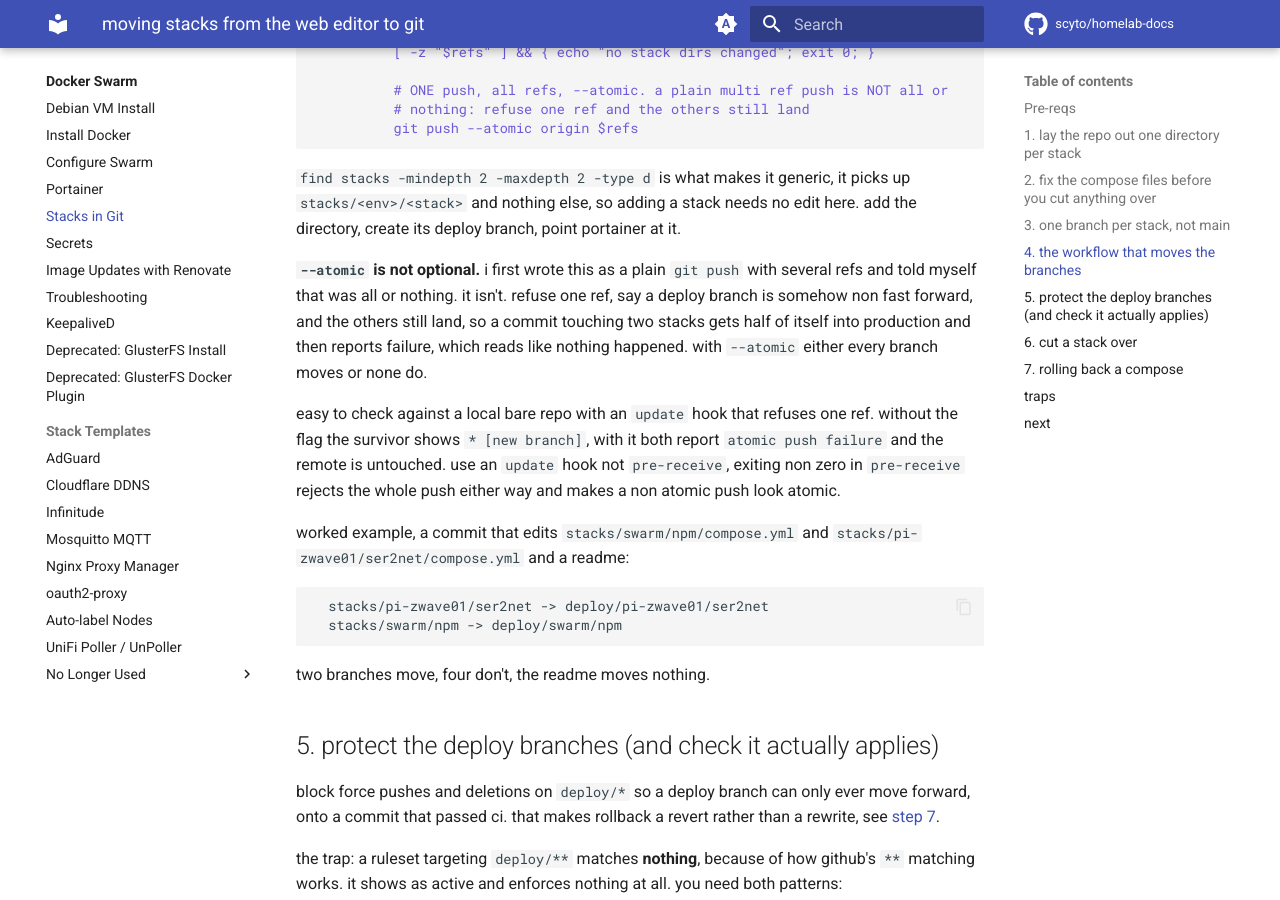
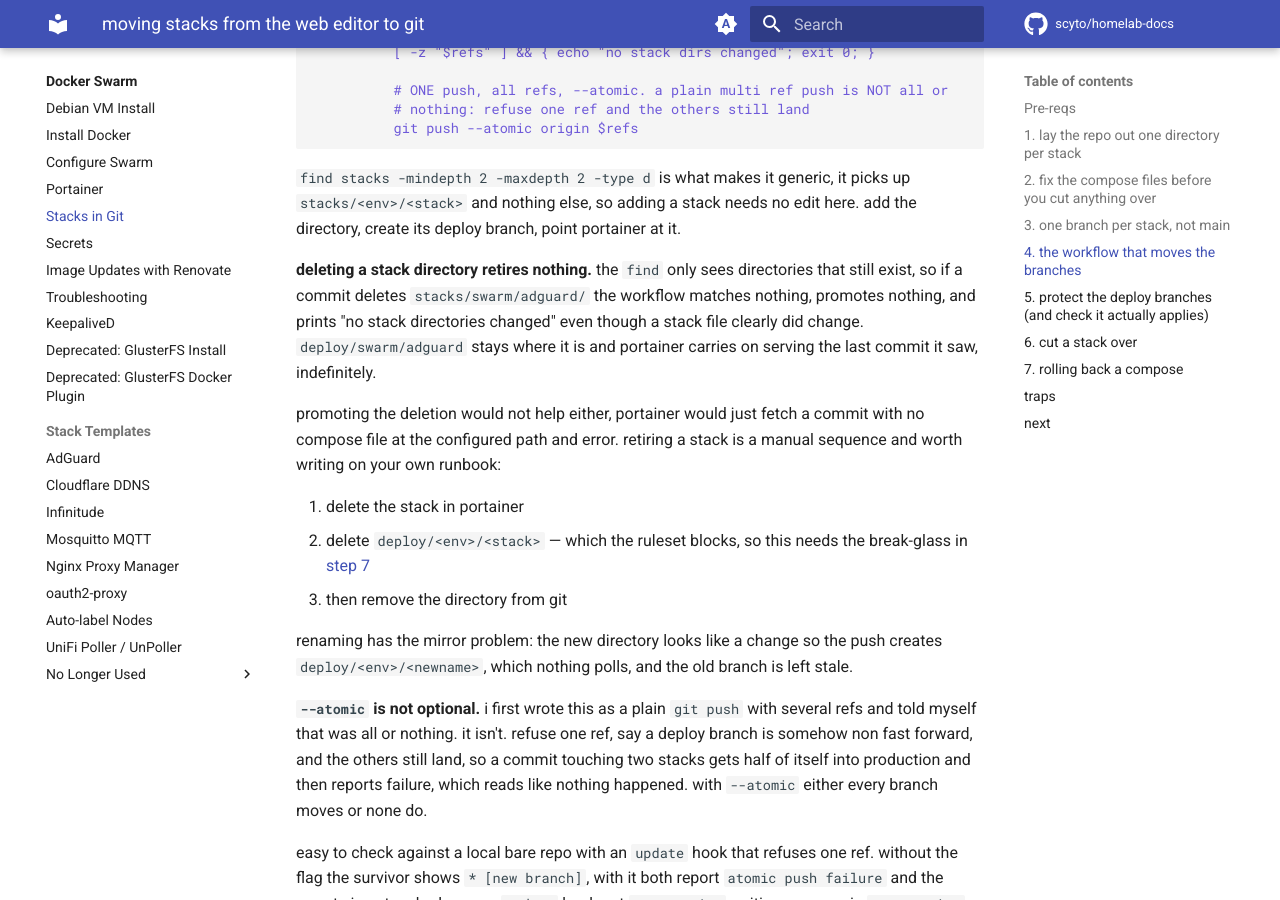
Before and after one commit to scyto/homelab-docs, an MkDocs documentation site: the page built from docs/docker-swarm/gitops-with-portainer.md, in a window 1280 px wide and 900 px high, scrolled down 3454 px. Built offline with MkDocs 1.6.1 and Material for MkDocs 9.7.7, drawn with Linux system fonts in a browser that asks for light colours; comment, search, counter and statistics services are not loaded.

Commit message:
Document that deleting a stack directory retires nothing
The promote workflow's find only enumerates directories that still exist, so a
commit deleting stacks/<env>/<stack>/ matches nothing, promotes nothing, and
prints "no stack directories changed" even though a stack file did change. The
deploy branch stays put and Portainer keeps serving the last commit it saw.

Promoting the deletion would not help either - Portainer would fetch a commit
with no compose file at the configured path and error. Retirement is manual, so
the page now gives the sequence, including that deleting the deploy branch needs
the break-glass since the ruleset restricts deletions. Renaming has the mirror
problem and is noted too.

```diff
--- a/docs/docker-swarm/gitops-with-portainer.md
+++ b/docs/docker-swarm/gitops-with-portainer.md
@@ -175,6 +175,25 @@ jobs:
 up `stacks/<env>/<stack>` and nothing else, so adding a stack needs no edit here.
 add the directory, create its deploy branch, point portainer at it.
 
+**deleting a stack directory retires nothing.** the `find` only sees directories
+that still exist, so if a commit deletes `stacks/swarm/adguard/` the workflow
+matches nothing, promotes nothing, and prints "no stack directories changed" even
+though a stack file clearly did change. `deploy/swarm/adguard` stays where it is
+and portainer carries on serving the last commit it saw, indefinitely.
+
+promoting the deletion would not help either, portainer would just fetch a commit
+with no compose file at the configured path and error. retiring a stack is a
+manual sequence and worth writing on your own runbook:
+
+1. delete the stack in portainer
+2. delete `deploy/<env>/<stack>` — which the ruleset blocks, so this needs the
+   break-glass in [step 7](#7-rolling-back-a-compose)
+3. then remove the directory from git
+
+renaming has the mirror problem: the new directory looks like a change so the
+push creates `deploy/<env>/<newname>`, which nothing polls, and the old branch is
+left stale.
+
 **`--atomic` is not optional.** i first wrote this as a plain `git push` with
 several refs and told myself that was all or nothing. it isn't. refuse one ref,
 say a deploy branch is somehow non fast forward, and the others still land, so a
```
